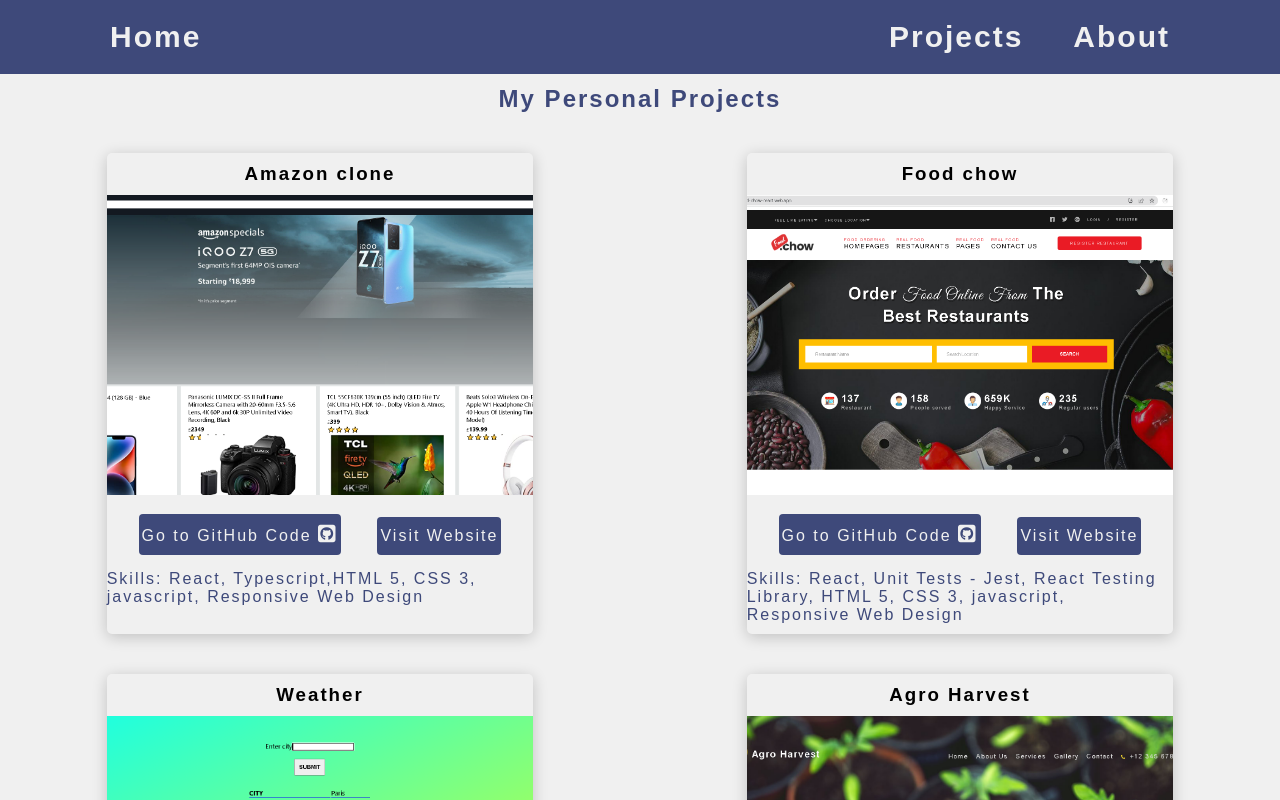
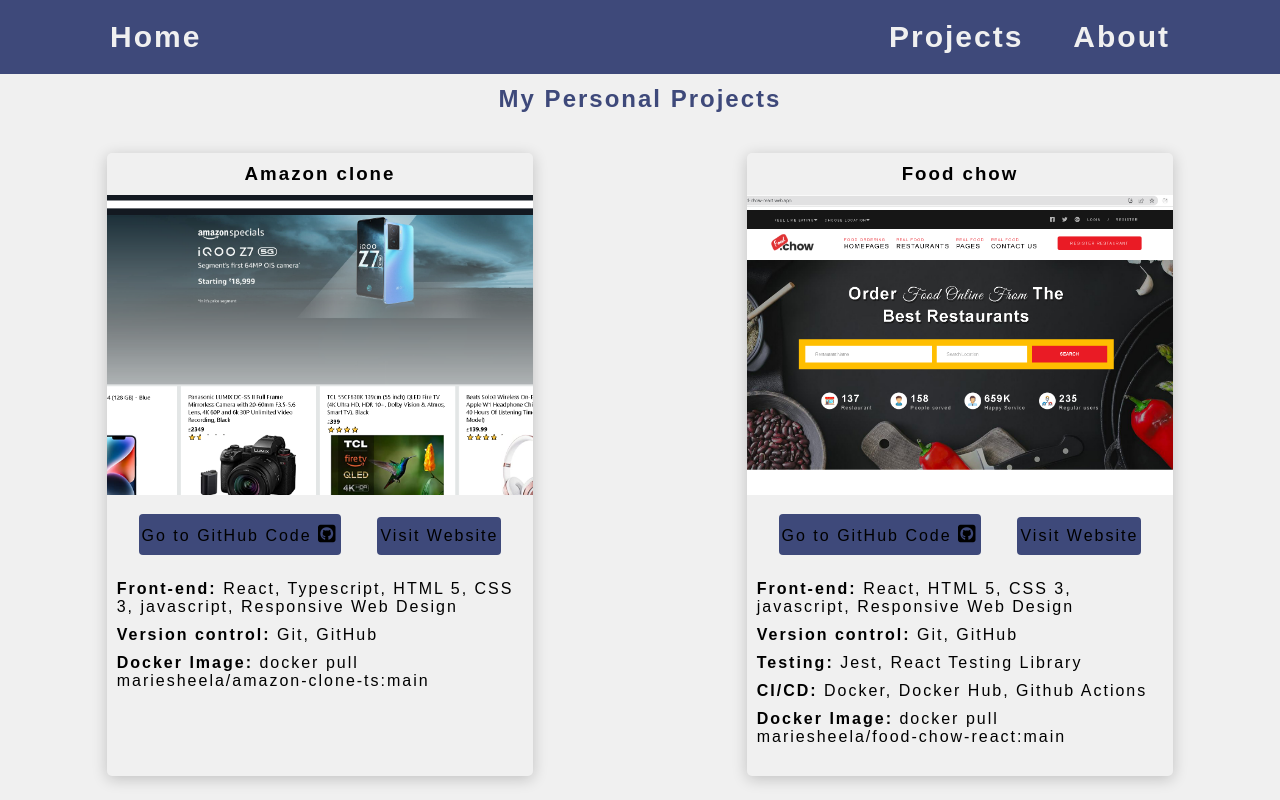
Before and after one commit to marie-sheela-joseph/portfolio-sheela, a React (Create React App) app: page /projects in a window 1280 px wide. Shown: the top 800 px of the page. Built offline with nearby package versions, Linux system fonts and the light colour scheme; the HTML template or start-up script is replaced by a standard one.

Commit message:
Project component - Docker images added to amazon-clone-ts and food-chow-react

```diff
--- a/src/components/Project.jsx
+++ b/src/components/Project.jsx
@@ -1,4 +1,4 @@
-import React, { useState } from 'react'
+import React from 'react'
 import styles from './project.module.css'
 function Project({title,link,imgSrc,description,gitHubLink}) {
   return (
@@ -12,9 +12,14 @@
             <a href={gitHubLink} target='_blank'>Go to GitHub Code <i class="fa-brands fa-square-github"></i></a>
             <a href={link} target='_blank'>Visit Website</a>
         </div>
-        <p>{description}</p>
+        <div className={styles.project__content}>
+          <p><span>Front-end:</span> {description.skills.front_end}</p>
+          <p><span>Version control:</span> {description.skills.version_control}</p>
+          {description.skills.testing && <p><span>Testing:</span> {description.skills.testing}</p>}
+          {description.skills.ci_cd && <p><span>CI/CD:</span> {description.skills.ci_cd}</p>}
+          {description.skills.docker_image && <p><span>Docker Image:</span> {description.skills.docker_image}</p>}
         </div>
-
+      </div>
     </div>
   )
 }
--- a/src/components/project.module.css
+++ b/src/components/project.module.css
@@ -1,12 +1,12 @@
 .project{
     padding-bottom: 10px;
-    color:#3e497a;
+    color: #000;
     border-radius: 5px;
     margin: 20px;
     box-shadow: 0px 3px 15px rgba(0, 0, 0, 0.2);
 }
 .project a{
-    color:#3e497a;
+    color: #000;
 }
 .project a:hover{
     color: #e9d35b;
@@ -42,7 +42,7 @@
 }
 .project__links a{
     background: #3e497a;
-color: #f0f0f0;
+/* color: #f0f0f0; */
 padding:10px 3px;
 border-radius: 4px;
 margin: 5px;
@@ -50,3 +50,12 @@
 .project__links i{
     font-size: 20px;
 }
+.project p{
+    margin-bottom: 10px;
+}
+.project p span{
+    font-weight: 900;
+}
+.project__content{
+    padding: 10px;
+}
--- a/src/data.js
+++ b/src/data.js
@@ -1,20 +1,75 @@
 export const data = {
-    skills: [`React`, `JavaScript`, `ES6+`, `CSS 3`, `HTML 5`, `Redux Tool Kit`, `Context API`, `Bootstrap 4`, `Git`, `GitHub`, `Docker`, `Github Actions`, `Firebase Hosting`, `Firebase Authentication`],
-    projects: [{
-        id: 1, title: 'Amazon clone', link: 'https://clone-ts-21ac7.web.app/', imgSrc: './assets/amazon.png', description: 'Skills: React, Typescript,HTML 5, CSS 3, javascript, Responsive Web Design',
-        gitHubLink: 'https://github.com/marie-sheela-joseph/amazon-clone-ts'
+    skills: [
+        "React",
+        "JavaScript",
+        "ES6+",
+        "CSS 3",
+        "HTML 5",
+        "Redux Tool Kit",
+        "Context API",
+        "Git",
+        "GitHub",
+        "Docker",
+        "Github Actions",
+        "Firebase Hosting",
+        "Firebase Authentication"
+    ],
+    projects: [
+        {
+            id: 1,
+            title: "Amazon clone",
+            link: "https://clone-ts-21ac7.web.app/",
+            imgSrc: "./assets/amazon.png",
+            description: {
+                "skills": {
+                    "front_end": "React, Typescript, HTML 5, CSS 3, javascript, Responsive Web Design",
+                    "version_control": "Git, GitHub",
+                    "docker_image": "docker pull mariesheela/amazon-clone-ts:main"
+                }
+            },
+            gitHubLink: "https://github.com/marie-sheela-joseph/amazon-clone-ts"
         },
         {
-        id: 4, title: 'Food chow', link: ' https://food-chow-react.web.app/', imgSrc: './assets/food-chow.png', description: 'Skills: React,  Unit Tests - Jest, React Testing Library, HTML 5, CSS 3, javascript, Responsive Web Design',
-        gitHubLink: 'https://github.com/marie-sheela-joseph/food-chow-react'
+            id: 4,
+            title: "Food chow",
+            link: " https://food-chow-react.web.app/",
+            imgSrc: "./assets/food-chow.png",
+            description: {
+                "skills": {
+                    "front_end": "React, HTML 5, CSS 3, javascript, Responsive Web Design",
+                    "version_control": "Git, GitHub",
+                    "testing": "Jest, React Testing Library",
+                    "ci_cd": "Docker, Docker Hub, Github Actions",
+                    "docker_image": "docker pull mariesheela/food-chow-react:main"
+                }
+            },
+            gitHubLink: "https://github.com/marie-sheela-joseph/food-chow-react"
         },
         {
-        id: 3, title: 'Weather', link: 'https://weather-ts-c1f82.web.app/', imgSrc: './assets/weather.png', description: 'Skills: React, Typescript,HTML 5, CSS 3, javascript',
-        gitHubLink: 'https://github.com/marie-sheela-joseph/weather-TS'
+            id: 3,
+            title: "Weather",
+            link: "https://weather-ts-c1f82.web.app/",
+            imgSrc: "./assets/weather.png",
+            description: {
+                "skills": {
+                    "front_end": "TypeScript, React, HTML 5, CSS 3, javascript, Responsive Web Design",
+                    "version_control": "Git, GitHub",
+                }
+            },
+            gitHubLink: "https://github.com/marie-sheela-joseph/weather-TS"
         },
         {
-        id: 4, title: 'Agro Harvest', link: 'https://agro-harvest-31b34.web.app/', imgSrc: './assets/agroHarvest.png', description: 'Skills: React,  HTML 5, CSS 3, javascript, Responsive Web Design',
-        gitHubLink: 'https://github.com/marie-sheela-joseph/agro-harvest-react'
+            id: 4,
+            title: "Agro Harvest",
+            link: "https://agro-harvest-31b34.web.app/",
+            imgSrc: "./assets/agroHarvest.png",
+            description: {
+                "skills": {
+                    "front_end": "React, HTML 5, CSS 3, javascript, Responsive Web Design",
+                    "version_control": "Git, GitHub",
+                }
+            },
+            gitHubLink: "https://github.com/marie-sheela-joseph/agro-harvest-react"
         }
     ]
 }
```
Lines whose indentation alone changed are shown as unchanged.
